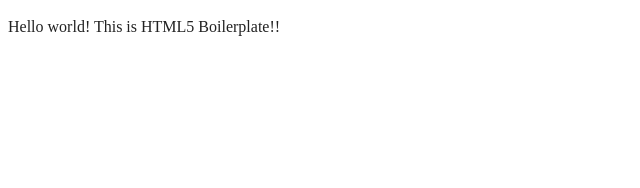
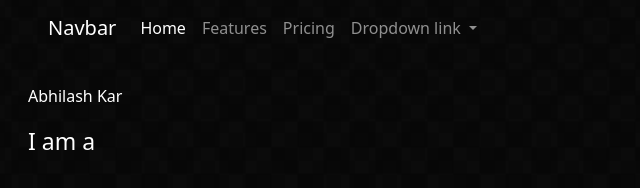
Before and after one commit to abhilxsh07/webPortfolio, a website built with webpack: page index.html in a window 1280 px wide. Shown: the whole page, without its empty margins (0-640 px from the left). Built offline with nearby package versions, Linux system fonts and the light colour scheme.

Commit message:
Describe your change

```diff
--- a/index.html
+++ b/index.html
@@ -1,33 +1,57 @@
 <!doctype html>
-<html class="no-js" lang="">
+<html lang="en" data-bs-theme="dark">
+<head>
+  <meta charset="utf-8" />
+  <meta name="viewport" content="width=device-width, initial-scale=1" />
+  <title>Parallax Squares (Axis-Aligned)</title>
 
-<head>
-  <meta charset="utf-8">
-  <meta name="viewport" content="width=device-width, initial-scale=1">
-  <title></title>
-  <link rel="stylesheet" href="css/style.css">
-  <meta name="description" content="">
-
-  <meta property="og:title" content="">
-  <meta property="og:type" content="">
-  <meta property="og:url" content="">
-  <meta property="og:image" content="">
-  <meta property="og:image:alt" content="">
-
-  <link rel="icon" href="/favicon.ico" sizes="any">
-  <link rel="icon" href="/icon.svg" type="image/svg+xml">
-  <link rel="apple-touch-icon" href="icon.png">
-
-  <link rel="manifest" href="site.webmanifest">
-  <meta name="theme-color" content="#fafafa">
+  <link href="https://cdn.jsdelivr.net/npm/bootstrap@5.3.8/dist/css/bootstrap.min.css" rel="stylesheet" integrity="sha384-sRIl4kxILFvY47J16cr9ZwB07vP4J8+LH7qKQnuqkuIAvNWLzeN8tE5YBujZqJLB" crossorigin="anonymous">
+  <script src="https://cdn.jsdelivr.net/npm/bootstrap@5.3.8/dist/js/bootstrap.bundle.min.js" integrity="sha384-FKyoEForCGlyvwx9Hj09JcYn3nv7wiPVlz7YYwJrWVcXK/BmnVDxM+D2scQbITxI" crossorigin="anonymous"></script>
+  <link rel="stylesheet" href="stylesheet.css" /> <!-- This MUST be at the last to preserve hierarchy -->
 </head>
 
-<body>
+<body class="parallax-squares">
+<main class="page-content">
 
-  <!-- Add your site or application content here -->
-  <p>Hello world! This is HTML5 Boilerplate!!</p>
-  <script src="js/app.js"></script>
+  <!-- This disgusting line needs specification of transparency. why is this not set so by default?? -->
+  <nav class="navbar navbar-expand-lg navbar-dark bg-transparent">
+    <div class="container-fluid ps-4 ps-lg-5">
+      <a class="navbar-brand" href="#">Navbar</a>
+      <button class="navbar-toggler" type="button" data-bs-toggle="collapse" data-bs-target="#navbarNavDropdown" aria-controls="navbarNavDropdown" aria-expanded="false" aria-label="Toggle navigation">
+        <span class="navbar-toggler-icon"></span>
+      </button>
+      <div class="collapse navbar-collapse" id="navbarNavDropdown">
+        <ul class="navbar-nav">
+          <li class="nav-item">
+            <a class="nav-link active" aria-current="page" href="#">Home</a>
+          </li>
+          <li class="nav-item">
+            <a class="nav-link" href="#">Features</a>
+          </li>
+          <li class="nav-item">
+            <a class="nav-link" href="#">Pricing</a>
+          </li>
+          <li class="nav-item dropdown">
+            <a class="nav-link dropdown-toggle" href="#" role="button" data-bs-toggle="dropdown" aria-expanded="false">
+              Dropdown link
+            </a>
+            <ul class="dropdown-menu">
+              <li><a class="dropdown-item" href="#">Action</a></li>
+              <li><a class="dropdown-item" href="#">Another action</a></li>
+              <li><a class="dropdown-item" href="#">Something else here</a></li>
+            </ul>
+          </li>
+        </ul>
+      </div>
+    </div>
+  </nav>
 
+  <p class="mainLine">Abhilash Kar</p>
+  <div>
+    <p class="introLine">I am a</p>
+  </div>
+
+</main>
 </body>
-
+<script src="script.js"></script>
 </html>
--- a/stylesheet.css
+++ b/stylesheet.css
@@ -0,0 +1,121 @@
+html, body { margin: 0; height: 100%; background: #0b0b0b; }
+
+/* ---------- Config ---------- */
+:root{
+  /* Layer 1 (fine) */
+  --sq1-size: 28px;
+  --sq1-color: rgba(0,0,0,0.16);
+  --sq1-speed: 36s;
+
+  /* Layer 2 (coarse) */
+  --sq2-size: 52px;
+  --sq2-color: rgba(0,0,0,0.28);
+  --sq2-speed: 90s;
+
+  /* Distance per loop (positive = down/right) */
+  --move-x: 640px;
+  --move-y: 640px;
+}
+
+/* Full-page host */
+body.parallax-squares { position: relative; min-height: 100svh; }
+
+/* Two fixed layers behind content */
+.parallax-squares::before,
+.parallax-squares::after{
+  content:"";
+  position: fixed;
+  inset: -12%;
+  pointer-events: none;
+  z-index: 0;
+  background-repeat: repeat;
+  will-change: background-position;
+}
+
+/* Layer 1: finer, faster — axis-aligned checkerboard via conic-gradient */
+.parallax-squares::before{
+  opacity: 0.85;
+  background-image:
+    conic-gradient(
+      at 50% 50%,
+      var(--sq1-color) 0 25%,
+      transparent 0 50%,
+      var(--sq1-color) 0 75%,
+      transparent 0 100%
+    );
+  background-size: var(--sq1-size) var(--sq1-size);
+  background-position: 0 0;
+  animation: squares-diag var(--sq1-speed) linear infinite;
+}
+
+/* Layer 2: larger, slower */
+.parallax-squares::after{
+  opacity: 0.95;
+  filter: blur(0.2px);
+  background-image:
+    conic-gradient(
+      at 50% 50%,
+      var(--sq2-color) 0 25%,
+      transparent 0 50%,
+      var(--sq2-color) 0 75%,
+      transparent 0 100%
+    );
+  background-size: var(--sq2-size) var(--sq2-size);
+  background-position: 0 0;
+  animation: squares-diag var(--sq2-speed) linear infinite;
+}
+
+/* One keyframe for both layers */
+@keyframes squares-diag{
+  to{
+    background-position: var(--move-x) var(--move-y);
+  }
+}
+
+/* Respect reduced motion */
+@media (prefers-reduced-motion: reduce){
+  .parallax-squares::before,
+  .parallax-squares::after{ animation: none; }
+}
+.page-content { position: relative; z-index: 1; }
+
+
+/* DO NOT TOUCH THE ABOVE CODE PLEASE */
+
+
+p.mainLine{
+
+  color: white;
+}
+
+p.introLine{
+  color: white;
+  font-size: 23px;
+ }
+
+/* DO NOT TOUCH THE ABOVE CODE PLEASE */
+
+/* --- Content offsets (tweak these) --- */
+:root{
+  --content-top: 28px;   /* vertical gap below navbar */
+  --content-left: 28px;  /* horizontal offset for content */
+}
+
+/* Add space only below the navbar (first element after it) */
+.page-content > nav + *{
+  margin-top: var(--content-top);
+}
+
+/* Nudge all content after the navbar to the right */
+.page-content > nav ~ *{
+  margin-left: var(--content-left);
+}
+
+p.mainLine{
+  color: white;
+}
+
+p.introLine{
+  color: white;
+  font-size: 23px;
+}
```
Also changed, not shown: Idea.png (added), hmm.png (added), script.js (added).
